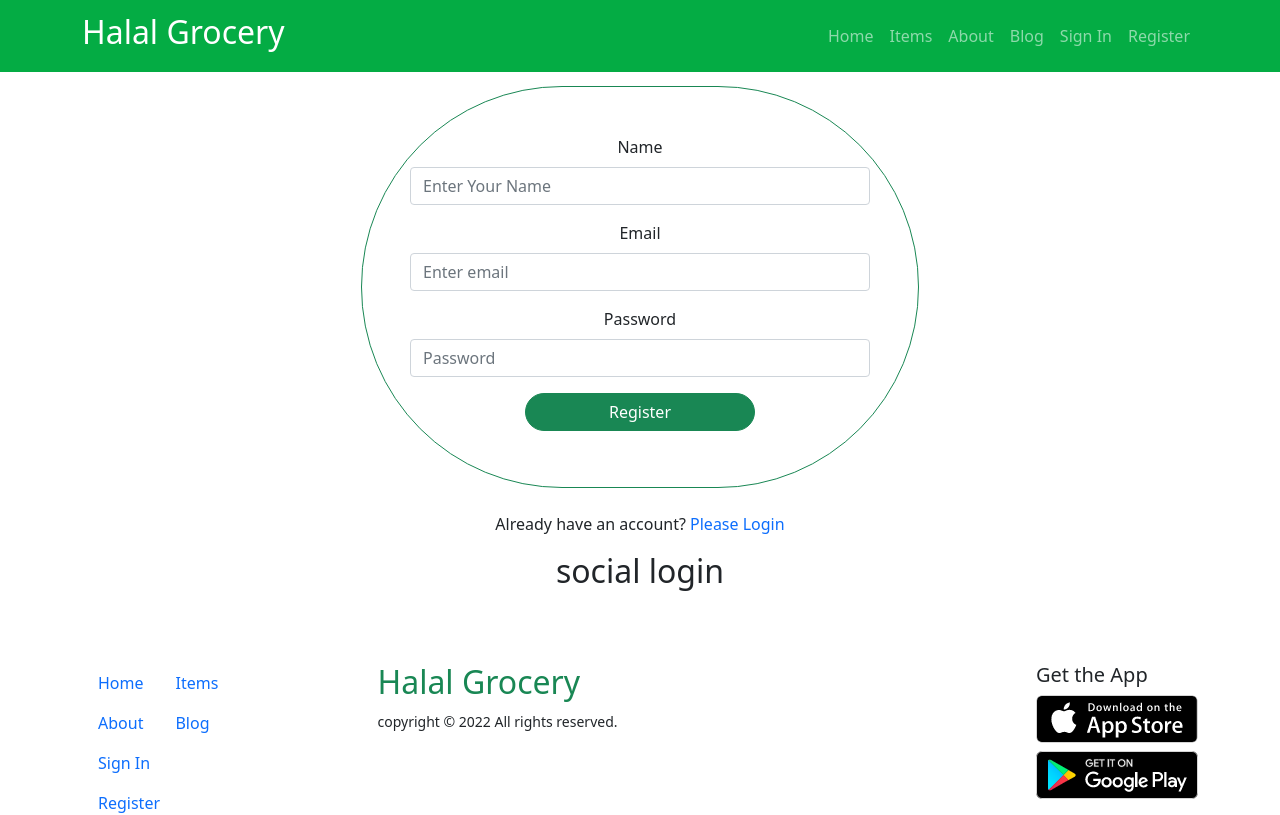
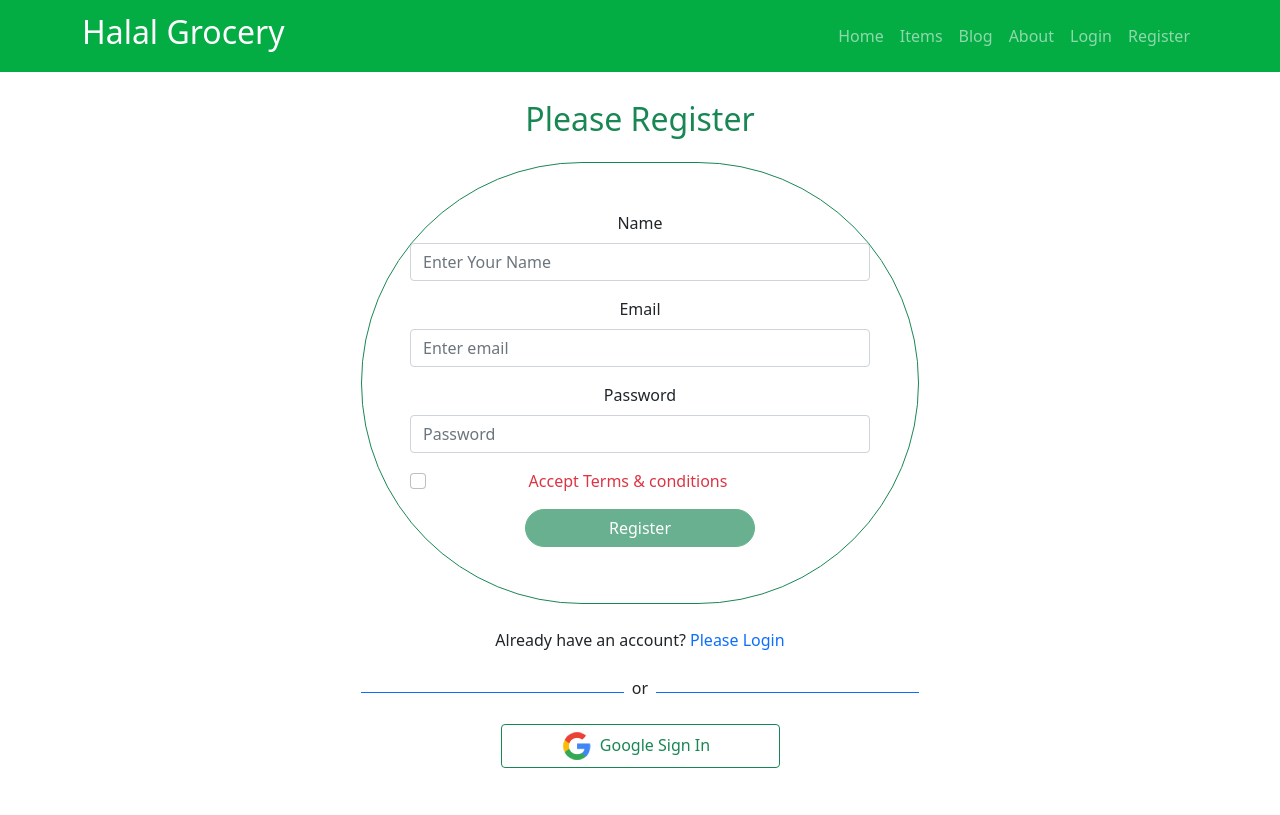
Before and after one commit to sohananazneen/warehouse-management-client-side, a React (Create React App) app: page /register in a window 1280 px wide. Shown: the top 815 px of the page. Built offline with nearby package versions, Linux system fonts and the light colour scheme; no server answers.

Commit message:
Social Login added

```diff
--- a/package.json
+++ b/package.json
@@ -15,6 +15,7 @@
     "react-firebase-hooks": "^5.0.3",
     "react-router-dom": "^6.3.0",
     "react-scripts": "5.0.1",
+    "react-toastify": "^9.0.1",
     "web-vitals": "^2.1.4"
   },
   "scripts": {
--- a/src/Pages/Home/Item/Item.js
+++ b/src/Pages/Home/Item/Item.js
@@ -6,7 +6,7 @@ const Item = ({ item }) => {
     const { id, name, img, short_description, price, quantity, supplier } = item;
     const navigate = useNavigate();
     const navigateToUpdate = id => {
-        navigate(`/inventory/${id}`);
+        navigate(`/item/${id}`);
     }
     return (
         <Col md={4} className="mb-4">
--- a/src/Pages/Inventory/Inventory.js
+++ b/src/Pages/Inventory/Inventory.js
@@ -1,9 +1,11 @@
 import React from 'react';
+import { useParams } from 'react-router-dom';
 
 const Inventory = () => {
+    const { itemId } = useParams();
     return (
         <div>
-            <h2>update</h2>
+            <h2>update : {itemId}</h2>
         </div>
     );
 };
--- a/src/Pages/LogIn/Login/Login.js
+++ b/src/Pages/LogIn/Login/Login.js
@@ -1,36 +1,60 @@
+import { sendPasswordResetEmail } from 'firebase/auth';
 import React, { useRef } from 'react';
 import { Button, Container, Form } from 'react-bootstrap';
-import { useSignInWithEmailAndPassword } from 'react-firebase-hooks/auth';
-import { Link, useNavigate } from 'react-router-dom';
+import { useSendPasswordResetEmail, useSignInWithEmailAndPassword } from 'react-firebase-hooks/auth';
+import { Link, useLocation, useNavigate } from 'react-router-dom';
 import auth from '../../../firebase.init';
+import Loading from '../../Shared/Loading/Loading';
 import SocialLogin from '../SocialLogin/SocialLogin';
+import { ToastContainer, toast } from 'react-toastify';
+import 'react-toastify/dist/ReactToastify.css';
+
 const Login = () => {
     const emailRef = useRef('');
     const passwordRef = useRef('');
     const navigate = useNavigate();
+    const location = useLocation();
+
+    let from = location.state?.from?.pathname || "/";
+    let errorElement;
+
     const [
         signInWithEmailAndPassword,
         user,
         loading,
         error,
     ] = useSignInWithEmailAndPassword(auth);
-
+    const [sendPasswordResetEmail, sending] = useSendPasswordResetEmail(auth);
     if (user) {
-        navigate('/home');
+        navigate(from, { replace: true });
+    }
+    if (loading || sending) {
+        return <Loading></Loading>
     }
 
+    if (error) {
+        errorElement = <p className='text-danger'>Error: {error?.message}</p>
+    }
     const handleSubmit = event => {
         event.preventDefault();
         const email = emailRef.current.value;
         const password = passwordRef.current.value;
-
         signInWithEmailAndPassword(email, password);
     }
 
     const navigateRegister = event => {
         navigate('/register');
     }
-
+    const resetPassword = async () => {
+        const email = emailRef.current.value;
+        if (email) {
+            await sendPasswordResetEmail(email);
+            toast('Sent email');
+        }
+        else {
+            toast('please enter your email address');
+        }
+    }
     return (
         <Container>
             <div className='w-50 mx-auto my-4 text-center'>
@@ -47,11 +71,12 @@ const Login = () => {
                         Sign In
                     </Button>
                 </Form>
-
+                {errorElement}
                 <p>Don't have Account? <Link to="/register" className='text-success pe-auto text-decoration-none' onClick={navigateRegister} > Please Register</Link> </p>
 
-                <p>Forget Password? <button className='btn btn-link text-success pe-auto text-decoration-none' >Reset Password</button> </p>
+                <p>Forget Password? <button className='btn btn-link text-success pe-auto text-decoration-none' onClick={resetPassword} >Reset Password</button> </p>
                 <SocialLogin></SocialLogin>
+                <ToastContainer />
             </div>
         </Container>
     );
--- a/src/Pages/LogIn/Register/Register.js
+++ b/src/Pages/LogIn/Register/Register.js
@@ -1,27 +1,30 @@
-import React from 'react';
+import React, { useState } from 'react';
 import { Button, Container, Form } from 'react-bootstrap';
-import { useCreateUserWithEmailAndPassword } from 'react-firebase-hooks/auth';
+import { useCreateUserWithEmailAndPassword, useUpdateProfile } from 'react-firebase-hooks/auth';
 import { Link, useNavigate } from 'react-router-dom';
 import auth from '../../../firebase.init';
+import Loading from '../../Shared/Loading/Loading';
 import SocialLogin from '../SocialLogin/SocialLogin';
 
 const Register = () => {
+    const [agree, setAgree] = useState(false);
     const [
         createUserWithEmailAndPassword,
         user,
         loading,
         error,
-    ] = useCreateUserWithEmailAndPassword(auth);
+    ] = useCreateUserWithEmailAndPassword(auth, { sendEmailVerification: true });
+    const [updateProfile, updating, updateError] = useUpdateProfile(auth);
 
     const navigate = useNavigate();
 
     const navigateLogin = () => {
         navigate('/login');
     }
+    if (loading) {
+        return <Loading></Loading>
+    }
 
-    if (user) {
-        navigate('/home');
-    }
     const handleRegister = async (event) => {
         event.preventDefault();
         const name = event.target.name.value;
@@ -29,6 +32,8 @@ const Register = () => {
         const password = event.target.password.value;
 
         await createUserWithEmailAndPassword(email, password);
+        await updateProfile({ displayName: name });
+        navigate('/home');
     }
     return (
         <Container>
@@ -47,11 +52,14 @@ const Register = () => {
                         <Form.Label>Password</Form.Label>
                         <Form.Control type="password" name="password" placeholder="Password" required />
                     </Form.Group>
-                    <Button variant="success border border-success rounded-pill w-50 mx-auto d-block mb-2" type="submit" value="Register">
+                    <Form.Group className="mb-3" controlId="formBasicCheckbox">
+                        <Form.Check type="checkbox" label="Accept Terms & conditions" onClick={() => setAgree(!agree)} name="terms" className={`me-5 ${agree ? '' : 'text-danger'}`}
+                        />
+                    </Form.Group>
+                    <Button variant="success border border-success rounded-pill w-50 mx-auto d-block mb-2" type="submit" disabled={!agree} value="Register">
                         Register
                     </Button>
                 </Form>
-
                 <p>Already have an account? <Link to="/login" className='text-primary pe-auto text-decoration-none' onClick={navigateLogin}>Please Login</Link> </p>
                 <SocialLogin></SocialLogin>
             </div>
--- a/src/Pages/LogIn/RequireAuth/RequireAuth.js
+++ b/src/Pages/LogIn/RequireAuth/RequireAuth.js
@@ -2,11 +2,15 @@ import React from 'react';
 import { useAuthState } from 'react-firebase-hooks/auth';
 import { Navigate, useLocation } from 'react-router-dom';
 import auth from '../../../firebase.init';
+import Loading from '../../Shared/Loading/Loading';
 
 const RequireAuth = ({ children }) => {
     const [user, loading] = useAuthState(auth);
     const location = useLocation();
-
+    // Loading
+    if (loading) {
+        return <Loading></Loading>
+    }
     if (!user) {
         return <Navigate to="/login" state={{ from: location }} replace />;
     }
--- a/src/Pages/LogIn/SocialLogin/SocialLogin.js
+++ b/src/Pages/LogIn/SocialLogin/SocialLogin.js
@@ -1,9 +1,44 @@
 import React from 'react';
+import { useSignInWithGoogle } from 'react-firebase-hooks/auth';
+import { useNavigate } from 'react-router-dom';
+import auth from '../../../firebase.init';
+import googleIcon from '../../../Images/Icon/google.png'
+import Loading from '../../Shared/Loading/Loading';
+const SocialLogin = () => {
+    const [signInWithGoogle, user, loading, error] = useSignInWithGoogle(auth);
+    const navigate = useNavigate();
 
-const SocialLogin = () => {
+    let errorElement;
+
+    // if (loading ) {
+    //     return <Loading></Loading>
+    // }
+    if (loading) {
+        return <Loading></Loading>
+    }
+    if (error) {
+        errorElement = <p className='text-danger'>Error: {error?.message}</p>
+    }
+
+    if (user) {
+        navigate('/home');
+    }
     return (
         <div>
-            <h2>social login</h2>
+            <div className='d-flex align-items-center'>
+                <div style={{ height: '1px' }} className='bg-primary w-50'></div>
+                <p className='mt-2 px-2'>or</p>
+                <div style={{ height: '1px' }} className='bg-primary w-50'></div>
+            </div>
+            {errorElement}
+            <div className=''>
+                <button
+                    onClick={() => signInWithGoogle()}
+                    className='btn btn-outline-success w-50 d-block mx-auto my-2'>
+                    <img style={{ width: '30px' }} src={googleIcon} alt="" />
+                    <span className='px-2'>Google Sign In</span>
+                </button>
+            </div>
         </div>
     );
 };
--- a/src/Pages/Shared/Header/Header.css
+++ b/src/Pages/Shared/Header/Header.css
@@ -1,3 +1,8 @@
+header {
+    margin-bottom: 100px;
+    ;
+}
+
 .headerBg {
     background: #04ac44;
 }
--- a/src/Pages/Shared/Header/Header.js
+++ b/src/Pages/Shared/Header/Header.js
@@ -1,9 +1,16 @@
+import { signOut } from 'firebase/auth';
 import React from 'react';
 import { Container, Nav, Navbar } from 'react-bootstrap';
+import { useAuthState } from 'react-firebase-hooks/auth';
 import { Link } from 'react-router-dom';
+import auth from '../../../firebase.init';
 import './Header.css';
 
 const Header = () => {
+    const [user] = useAuthState(auth);
+    const handleSignOut = () => {
+        signOut(auth);
+    }
     return (
         <header>
             <Navbar collapseOnSelect expand="lg" fixed='top' className='headerBg' variant="dark">
@@ -16,14 +23,24 @@ const Header = () => {
                         <Nav className="ms-auto">
                             <Nav.Link href="home">Home</Nav.Link>
                             <Nav.Link href="home#items">Items</Nav.Link>
+                            <Nav.Link as={Link} to="blog">Blog</Nav.Link>
                             <Nav.Link as={Link} to="about">About</Nav.Link>
-                            <Nav.Link as={Link} to="blog">Blog</Nav.Link>
-                            <Nav.Link as={Link} to="login">
-                                Sign In
-                            </Nav.Link>
-                            <Nav.Link as={Link} to="register">
-                                Register
-                            </Nav.Link>
+                            {
+                                user ?
+                                    <>
+                                        <Nav.Link onClick={handleSignOut}>Sign out</Nav.Link>
+
+                                    </>
+                                    :
+                                    <>
+                                        <Nav.Link as={Link} to="login">
+                                            Login
+                                        </Nav.Link>
+                                        <Nav.Link as={Link} to="register">
+                                            Register
+                                        </Nav.Link>
+                                    </>
+                            }
                         </Nav>
                     </Navbar.Collapse>
                 </Container>
--- /dev/null
+++ b/src/Pages/Shared/Loading/Loading.js
@@ -0,0 +1,23 @@
+import React from 'react';
+import { Button, Spinner } from 'react-bootstrap';
+
+const Loading = () => {
+    return (
+        <div style={{ height: '500px' }} className='w-100 d-flex justify-content-center align-items-center'>
+            <>
+                <Button variant="primary" disabled>
+                    <Spinner
+                        as="span"
+                        animation="grow"
+                        size="sm"
+                        role="status"
+                        aria-hidden="true"
+                    />
+                    Loading...
+                </Button>
+            </>
+        </div>
+    );
+};
+
+export default Loading;
```
Also changed, not shown: src/App.js (+6 -3 lines), src/Images/Icon/google.png (added), 1 other file (tests, documents, lock files or other folders).
